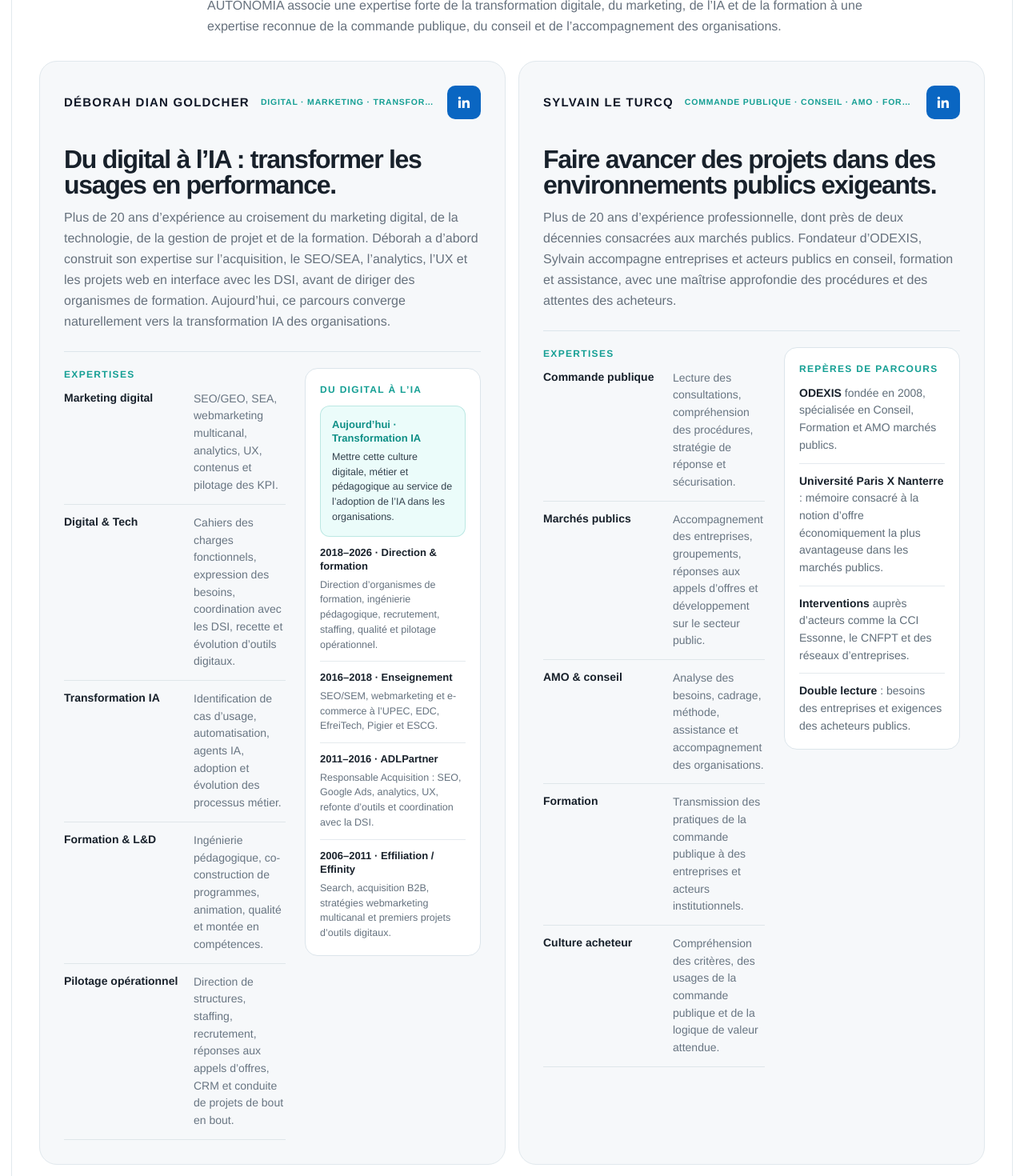
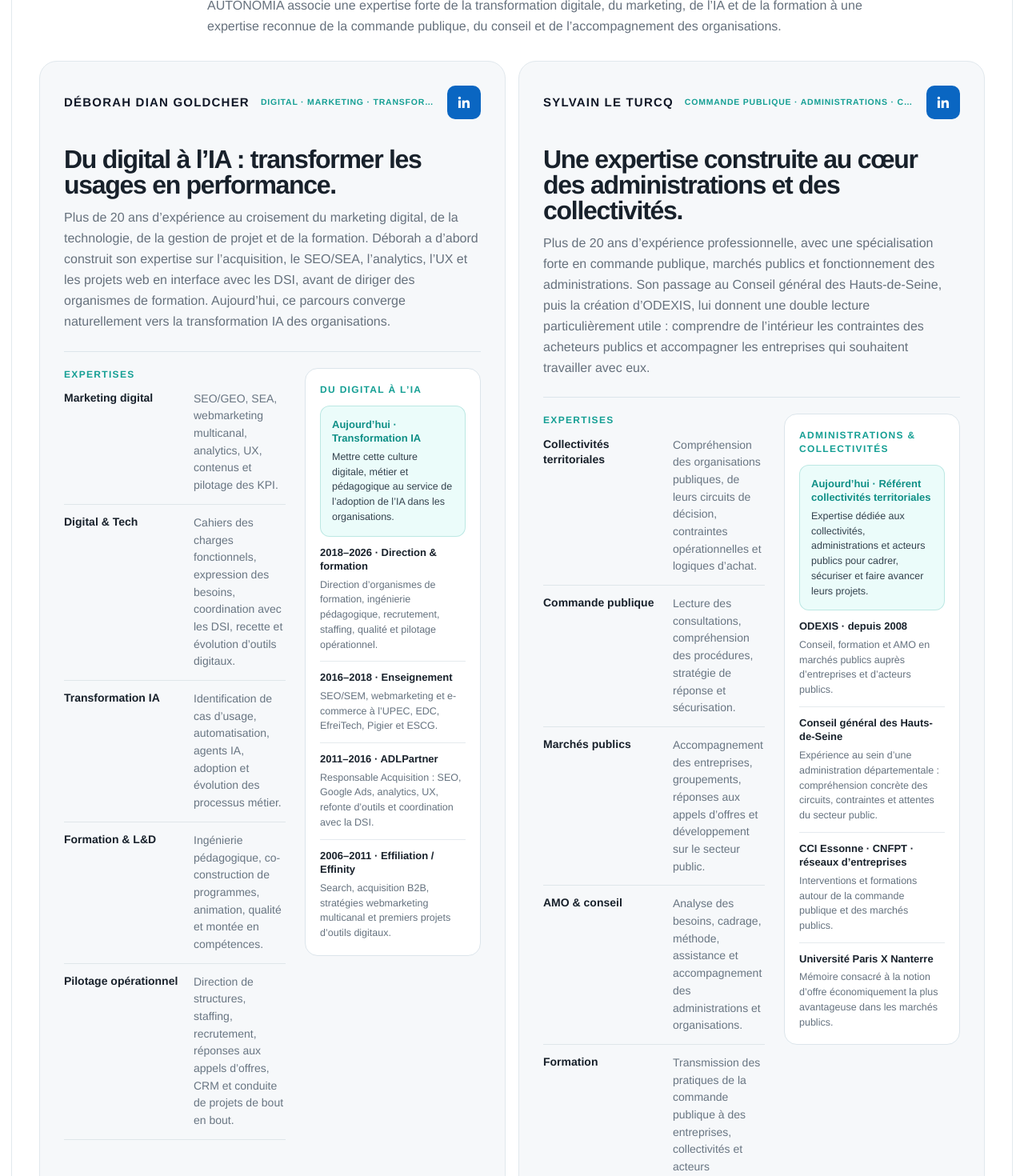
Before and after one commit to aristote-app/Autonomia-MCP, a Next.js app in the folder site/: page /a-propos in a window 1280 px wide. Shown: the part 2340-3810 px from the top of the page at 80% size. Built offline with nearby package versions, Linux system fonts and the light colour scheme; no server answers.

Commit message:
Stack expert roles under names and strengthen Sylvain public-sector positioning

```diff
--- a/site/app/a-propos/page.js
+++ b/site/app/a-propos/page.js
@@ -194,9 +194,9 @@ export default function AboutPage() {
         <div className="aboutMarketingPeopleGrid aboutMarketingPeopleGridExpert">
           <article className="aboutExpertCard">
             <div className="aboutMarketingPersonTop">
-              <div>
+              <div className="aboutExpertIdentity">
                 <small className="aboutExpertName">DÉBORAH DIAN GOLDCHER</small>
-                <span>DIGITAL · MARKETING · TRANSFORMATION · IA · FORMATION</span>
+                <span className="aboutExpertRole">DIGITAL · MARKETING · TRANSFORMATION · IA · FORMATION</span>
               </div>
               <a
                 className="aboutLinkedIn"
@@ -246,9 +246,9 @@ export default function AboutPage() {
 
           <article className="aboutExpertCard">
             <div className="aboutMarketingPersonTop">
-              <div>
+              <div className="aboutExpertIdentity">
                 <small className="aboutExpertName">SYLVAIN LE TURCQ</small>
-                <span>COMMANDE PUBLIQUE · CONSEIL · AMO · FORMATION</span>
+                <span className="aboutExpertRole">COMMANDE PUBLIQUE · ADMINISTRATIONS · COLLECTIVITÉS · AMO · FORMATION</span>
               </div>
               <a
                 className="aboutLinkedIn"
@@ -264,31 +264,36 @@ export default function AboutPage() {
               </a>
             </div>
 
-            <h3>Faire avancer des projets dans des environnements publics exigeants.</h3>
+            <h3>Une expertise construite au cœur des administrations et des collectivités.</h3>
             <p className="aboutExpertIntro">
-              Plus de 20 ans d’expérience professionnelle, dont près de deux décennies consacrées aux marchés publics.
-              Fondateur d’ODEXIS, Sylvain accompagne entreprises et acteurs publics en conseil, formation et assistance,
-              avec une maîtrise approfondie des procédures et des attentes des acheteurs.
+              Plus de 20 ans d’expérience professionnelle, avec une spécialisation forte en commande publique,
+              marchés publics et fonctionnement des administrations. Son passage au Conseil général des Hauts-de-Seine,
+              puis la création d’ODEXIS, lui donnent une double lecture particulièrement utile : comprendre de l’intérieur
+              les contraintes des acheteurs publics et accompagner les entreprises qui souhaitent travailler avec eux.
             </p>
 
             <div className="aboutExpertSplit">
               <div>
                 <small>EXPERTISES</small>
                 <ul>
+                  <li><strong>Collectivités territoriales</strong><span>Compréhension des organisations publiques, de leurs circuits de décision, contraintes opérationnelles et logiques d’achat.</span></li>
                   <li><strong>Commande publique</strong><span>Lecture des consultations, compréhension des procédures, stratégie de réponse et sécurisation.</span></li>
                   <li><strong>Marchés publics</strong><span>Accompagnement des entreprises, groupements, réponses aux appels d’offres et développement sur le secteur public.</span></li>
-                  <li><strong>AMO & conseil</strong><span>Analyse des besoins, cadrage, méthode, assistance et accompagnement des organisations.</span></li>
-                  <li><strong>Formation</strong><span>Transmission des pratiques de la commande publique à des entreprises et acteurs institutionnels.</span></li>
-                  <li><strong>Culture acheteur</strong><span>Compréhension des critères, des usages de la commande publique et de la logique de valeur attendue.</span></li>
+                  <li><strong>AMO & conseil</strong><span>Analyse des besoins, cadrage, méthode, assistance et accompagnement des administrations et organisations.</span></li>
+                  <li><strong>Formation</strong><span>Transmission des pratiques de la commande publique à des entreprises, collectivités et acteurs institutionnels.</span></li>
                 </ul>
               </div>
 
-              <div className="aboutExpertMarkers">
-                <small>REPÈRES DE PARCOURS</small>
-                <p><strong>ODEXIS</strong> fondée en 2008, spécialisée en Conseil, Formation et AMO marchés publics.</p>
-                <p><strong>Université Paris X Nanterre</strong> : mémoire consacré à la notion d’offre économiquement la plus avantageuse dans les marchés publics.</p>
-                <p><strong>Interventions</strong> auprès d’acteurs comme la CCI Essonne, le CNFPT et des réseaux d’entreprises.</p>
-                <p><strong>Double lecture</strong> : besoins des entreprises et exigences des acheteurs publics.</p>
+              <div className="aboutExpertMarkers aboutExpertTimeline aboutExpertTimelineSylvain">
+                <small>ADMINISTRATIONS & COLLECTIVITÉS</small>
+                <p className="aboutExpertNow aboutExpertPublicNow">
+                  <strong>Aujourd’hui · Référent collectivités territoriales</strong>
+                  <span>Expertise dédiée aux collectivités, administrations et acteurs publics pour cadrer, sécuriser et faire avancer leurs projets.</span>
+                </p>
+                <p><strong>ODEXIS · depuis 2008</strong><span>Conseil, formation et AMO en marchés publics auprès d’entreprises et d’acteurs publics.</span></p>
+                <p><strong>Conseil général des Hauts-de-Seine</strong><span>Expérience au sein d’une administration départementale : compréhension concrète des circuits, contraintes et attentes du secteur public.</span></p>
+                <p><strong>CCI Essonne · CNFPT · réseaux d’entreprises</strong><span>Interventions et formations autour de la commande publique et des marchés publics.</span></p>
+                <p><strong>Université Paris X Nanterre</strong><span>Mémoire consacré à la notion d’offre économiquement la plus avantageuse dans les marchés publics.</span></p>
               </div>
             </div>
           </article>
```
